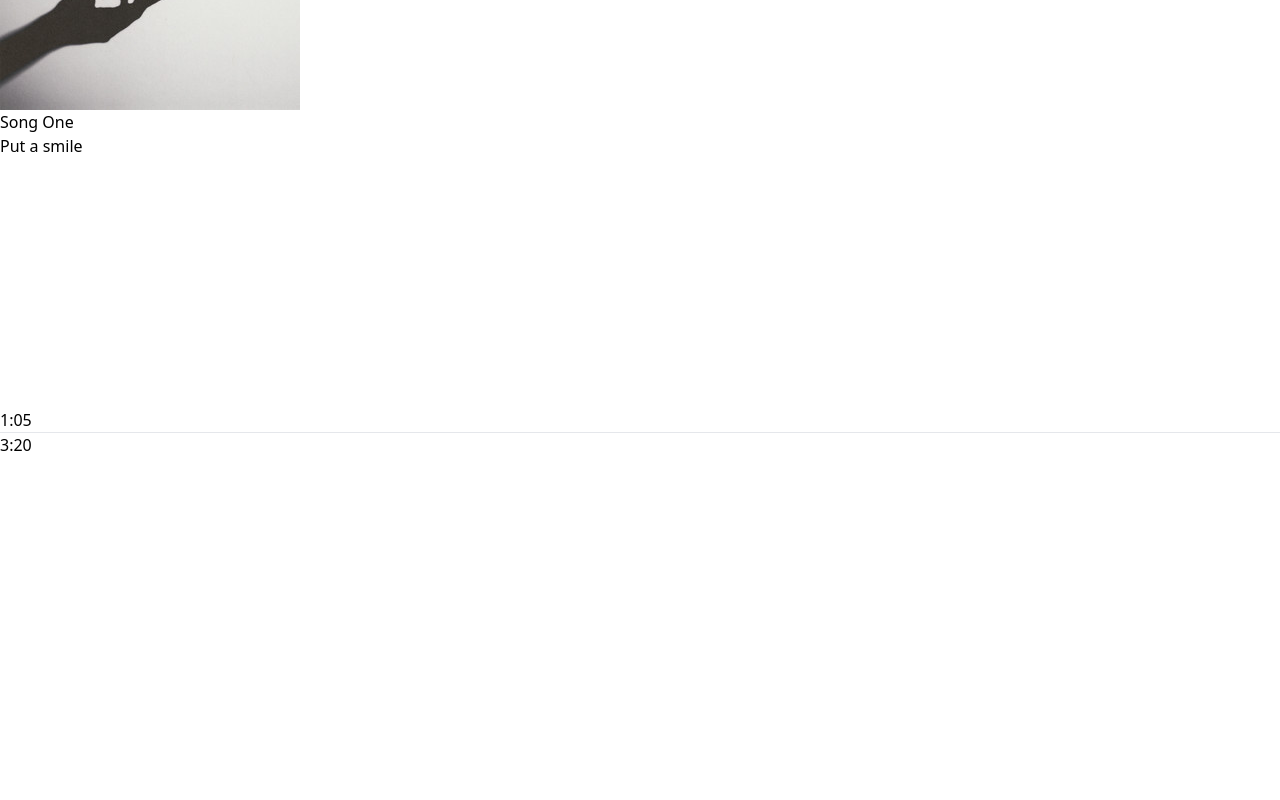
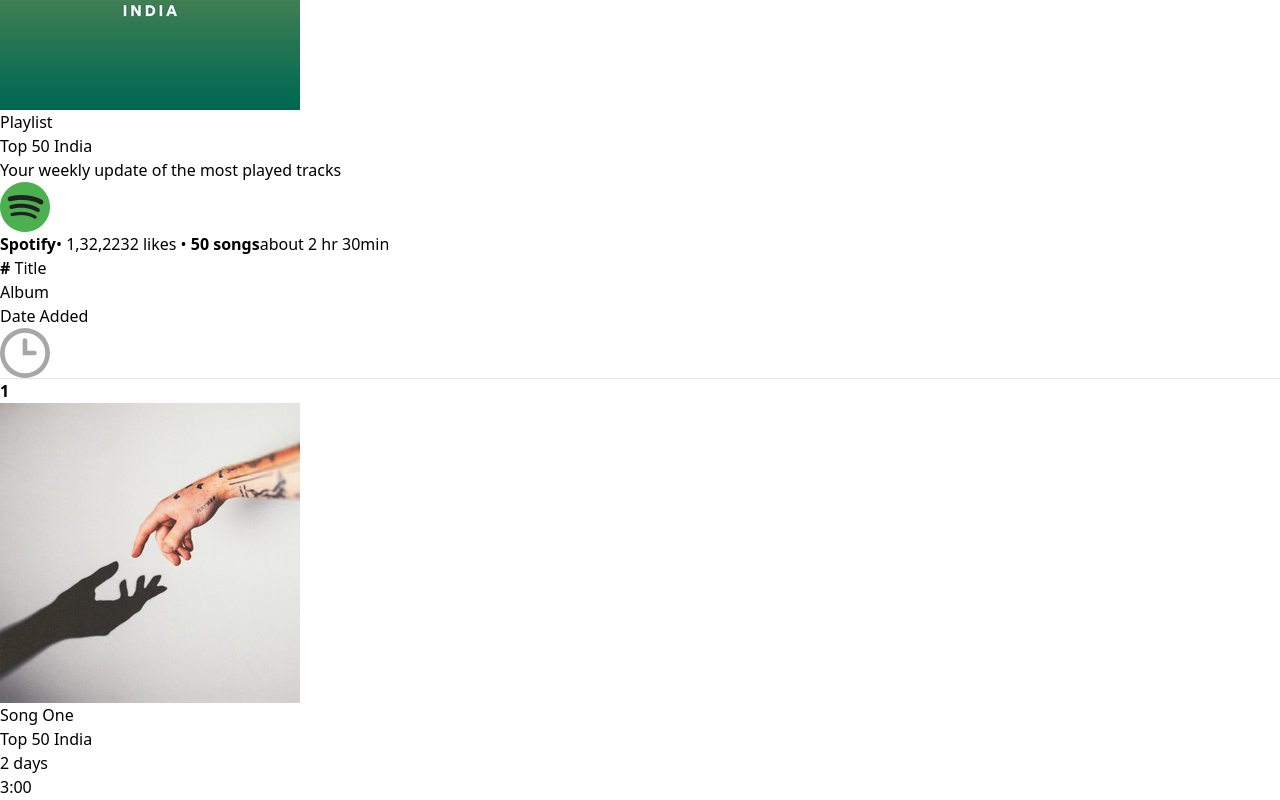
Before and after one commit to Piyush1532/React-Spotify-Clone, a React (Vite) app: page /album/1 in a window 1280 px wide. Shown: the part 900-1700 px from the top of the page. Built offline with nearby package versions, Linux system fonts and the light colour scheme.

Commit message:
completed design

```diff
--- a/src/Components/Displayalbum.jsx
+++ b/src/Components/Displayalbum.jsx
@@ -1,16 +1,50 @@
 import React from 'react'
 import Navbar from './Navbar'
 import { useParams } from 'react-router-dom'
-import { albumsData } from '../assets/assets'
+import { albumsData, assets, songsData } from '../assets/assets'
 
 const Displayalbum = () => {
 
     const {id}=useParams()
     const albumData=albumsData[id]
-    console.log(albumData)
       return (
     <>
      <Navbar/>
+     <div className="mt-10 flex gap-8 flex-col md:flex-grow md:items-end">
+      <img src={albumData.image} className='w-48 rounded' alt="" />
+      <div className="flex flex-col">
+        <p>Playlist</p>
+        <h2 className='text-5xl font-bold mb-4 md:text-7xl'>{albumData.name}</h2>
+        <h4>{albumData.desc}</h4>
+        <p className='mt1'>
+          <img className='inline-block w-5 backdrop:' src={assets.spotify_logo} alt="" />
+          <b>Spotify</b>
+          &#8226; 1,32,2232 likes
+          &#8226;  <b>50 songs</b>
+          about 2 hr 30min
+
+        </p>
+      </div>
+     </div>
+     <div className="grid grid-cols-3 sm:grid-cols-4 mt-10 mb-4 pl-2 text-[#a7a7a7]">
+<p><b className='mr-4'>#</b> Title</p>
+<p>Album</p>
+<p className='hidden sm:block'>Date Added</p>
+<img src={assets.clock_icon} className='m-auto w-4' alt="" />
+     </div>
+     <hr />
+     {songsData.map((item,index)=>(
+        <div key={index} className="grid grid-cols-3 sm:grid-cols-4 gap-2 p-2 items-center text-[#a7a7a7] hover:bg-[#ffffff2b] cursor-pointer">
+<p className='text-white'>
+  <b className='mr-4 text-[#a7a7a7]'>{index+1}</b>
+  <img src={item.image} className='inline w-10 mr-5 ' alt="" />
+  {item.name}
+</p>
+<p className='text-[15px]'>{albumData.name}</p>
+<p className='text-[15px] hidden sm:block'>2 days</p>
+<p className='text-[15px] text-center'>{item.duration}</p>
+        </div>
+     ))}
     </>
   )
 }
```
